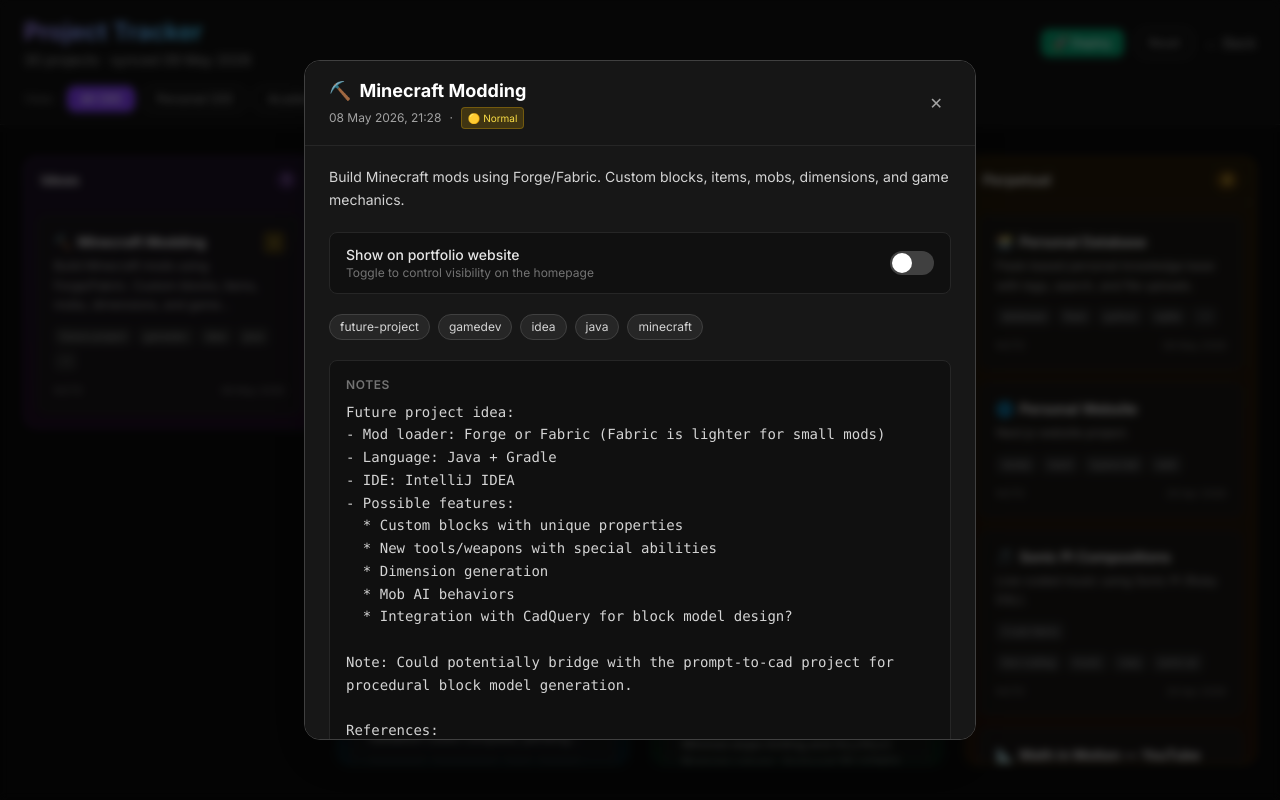
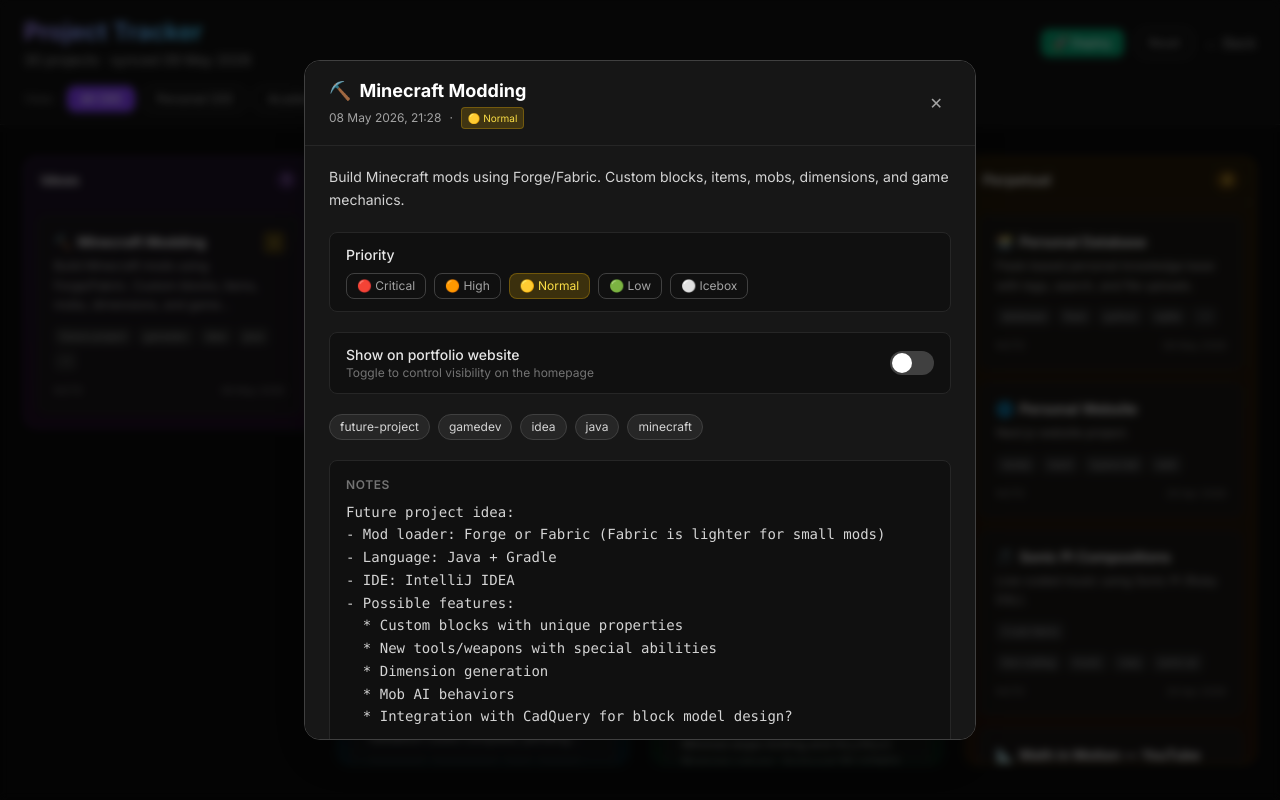
Before and after one commit to Blueshadow0107/portfolio, a Next.js app: page /dashboard in a window 1280 px wide. Both pictures are taken after a click on the element 169 px from the left and 314 px from the top of the page. Built offline with nearby package versions, Linux system fonts and the light colour scheme.

Commit message:
Add priority editing in dashboard modal with localStorage overrides

```diff
--- a/app/dashboard/page.tsx
+++ b/app/dashboard/page.tsx
@@ -67,6 +67,7 @@
 
 const STATUS_KEY = "dashboard-status-overrides";
 const WEBSITE_KEY = "dashboard-website-overrides";
+const PRIORITY_KEY = "dashboard-priority-overrides";
 const VIEW_MODE_KEY = "dashboard-view-mode";
 const ALL_ITEMS: Project[] = data.items;
 const TOP_LEVEL = ALL_ITEMS.filter((it) => !it.parent_id);
@@ -149,7 +150,7 @@
   return item.tags.some((t) => t.toLowerCase() === "academic");
 }
 
-function DeployButton({ websiteOverrides }: { websiteOverrides: Record<number, string> }) {
+function DeployButton({ websiteOverrides, priorityOverrides }: { websiteOverrides: Record<number, string>; priorityOverrides: Record<number, string> }) {
   const [deploying, setDeploying] = useState(false);
   const [deployMsg, setDeployMsg] = useState<string | null>(null);
 
@@ -160,7 +161,7 @@
       const res = await fetch("http://127.0.0.1:5123/deploy", {
         method: "POST",
         headers: { "Content-Type": "application/json" },
-        body: JSON.stringify({ websiteOverrides }),
+        body: JSON.stringify({ websiteOverrides, priorityOverrides }),
       });
       const data = await res.json();
       if (data.status === "ok" && data.returncode === 0) {
@@ -204,6 +205,8 @@
   const [pendingStatus, setPendingStatus] = useState<Record<number, string>>({});
   const [savedWebsite, setSavedWebsite] = useState<Record<number, string>>({});
   const [pendingWebsite, setPendingWebsite] = useState<Record<number, string>>({});
+  const [savedPriority, setSavedPriority] = useState<Record<number, string>>({});
+  const [pendingPriority, setPendingPriority] = useState<Record<number, string>>({});
   const [selected, setSelected] = useState<Project | null>(null);
   const [dragOverCol, setDragOverCol] = useState<StatusKey | null>(null);
   const [viewMode, setViewMode] = useState<ViewMode>("all");
@@ -211,23 +214,28 @@
   useEffect(() => {
     const st = loadJson(STATUS_KEY);
     const ws = loadJson(WEBSITE_KEY);
+    const pr = loadJson(PRIORITY_KEY);
     const vm = loadViewMode();
     setSavedStatus(st);
     setPendingStatus(st);
     setSavedWebsite(ws);
     setPendingWebsite(ws);
+    setSavedPriority(pr);
+    setPendingPriority(pr);
     setViewMode(vm);
     setItems(
       TOP_LEVEL.map((it) => ({
         ...it,
         status: st[it.id] ?? it.status,
+        priority: pr[it.id] !== undefined ? Number(pr[it.id]) : it.priority,
       }))
     );
   }, []);
 
   const hasUnsaved =
     JSON.stringify(pendingStatus) !== JSON.stringify(savedStatus) ||
-    JSON.stringify(pendingWebsite) !== JSON.stringify(savedWebsite);
+    JSON.stringify(pendingWebsite) !== JSON.stringify(savedWebsite) ||
+    JSON.stringify(pendingPriority) !== JSON.stringify(savedPriority);
 
   const moveItem = useCallback(
     (itemId: number, newStatus: StatusKey) => {
@@ -269,22 +277,46 @@
     });
   }, [pendingWebsite]);
 
+  const setItemPriority = useCallback((itemId: number, newPriority: number) => {
+    const original = TOP_LEVEL.find((it) => it.id === itemId)?.priority ?? 3;
+    const isReset = original === newPriority;
+
+    setItems((prev) =>
+      prev.map((it) => (it.id === itemId ? { ...it, priority: newPriority } : it))
+    );
+
+    setPendingPriority((prev) => {
+      const next = { ...prev };
+      if (isReset) {
+        delete next[itemId];
+      } else {
+        next[itemId] = String(newPriority);
+      }
+      return next;
+    });
+  }, []);
+
   const saveChanges = useCallback(() => {
     saveJson(STATUS_KEY, pendingStatus);
     saveJson(WEBSITE_KEY, pendingWebsite);
+    saveJson(PRIORITY_KEY, pendingPriority);
     setSavedStatus(pendingStatus);
     setSavedWebsite(pendingWebsite);
-  }, [pendingStatus, pendingWebsite]);
+    setSavedPriority(pendingPriority);
+  }, [pendingStatus, pendingWebsite, pendingPriority]);
 
   const resetOverrides = useCallback(() => {
     if (typeof window !== "undefined") {
       localStorage.removeItem(STATUS_KEY);
       localStorage.removeItem(WEBSITE_KEY);
+      localStorage.removeItem(PRIORITY_KEY);
     }
     setSavedStatus({});
     setPendingStatus({});
     setSavedWebsite({});
     setPendingWebsite({});
+    setSavedPriority({});
+    setPendingPriority({});
     setItems(TOP_LEVEL);
   }, []);
 
@@ -337,7 +369,7 @@
                 </motion.div>
               )}
             </AnimatePresence>
-            <DeployButton websiteOverrides={pendingWebsite} />
+            <DeployButton websiteOverrides={pendingWebsite} priorityOverrides={pendingPriority} />
             <button
               onClick={resetOverrides}
               className="text-xs px-3 py-1.5 rounded-lg border border-neutral-700 text-neutral-400 hover:text-neutral-200 hover:border-neutral-500 transition-colors"
@@ -595,6 +627,33 @@
                   </p>
                 )}
 
+                {/* Priority selector */}
+                <div className="bg-neutral-950/50 border border-neutral-800 rounded-lg px-4 py-3">
+                  <p className="text-sm font-medium text-neutral-200 mb-2">
+                    Priority
+                  </p>
+                  <div className="flex flex-wrap gap-2">
+                    {[1, 2, 3, 4, 5].map((level) => {
+                      const pInfo = PRIORITY_LABELS[level];
+                      const current = (selected.priority ?? 3);
+                      const active = current === level;
+                      return (
+                        <button
+                          key={level}
+                          onClick={() => setItemPriority(selected.id, level)}
+                          className={`text-xs px-2.5 py-1 rounded-lg border transition-colors ${
+                            active
+                              ? pInfo.color
+                              : "border-neutral-700 text-neutral-400 hover:text-neutral-200 hover:border-neutral-500"
+                          }`}
+                        >
+                          {pInfo.label}
+                        </button>
+                      );
+                    })}
+                  </div>
+                </div>
+
                 {/* Website toggle */}
                 <div className="flex items-center justify-between bg-neutral-950/50 border border-neutral-800 rounded-lg px-4 py-3">
                   <div>
```
